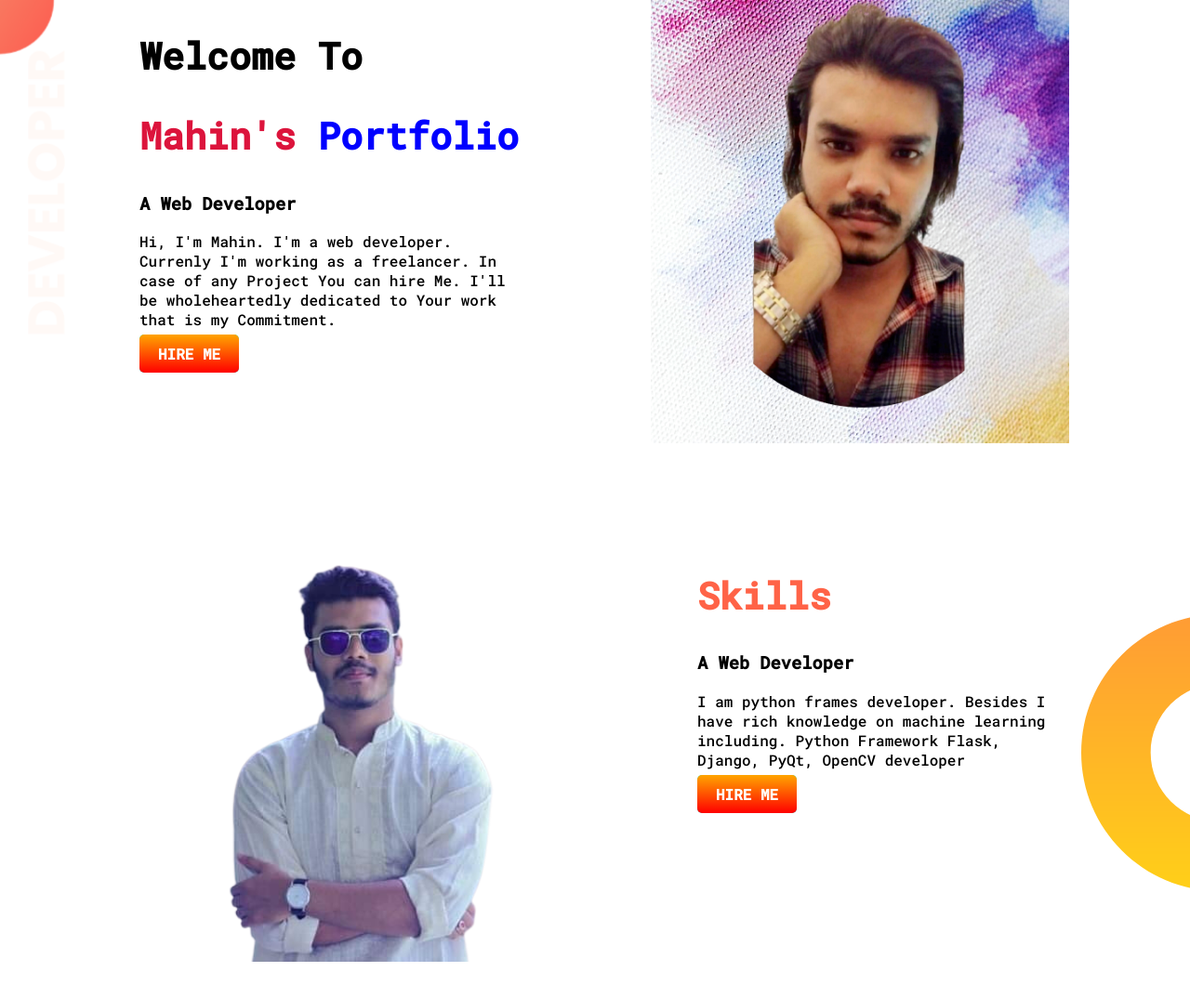
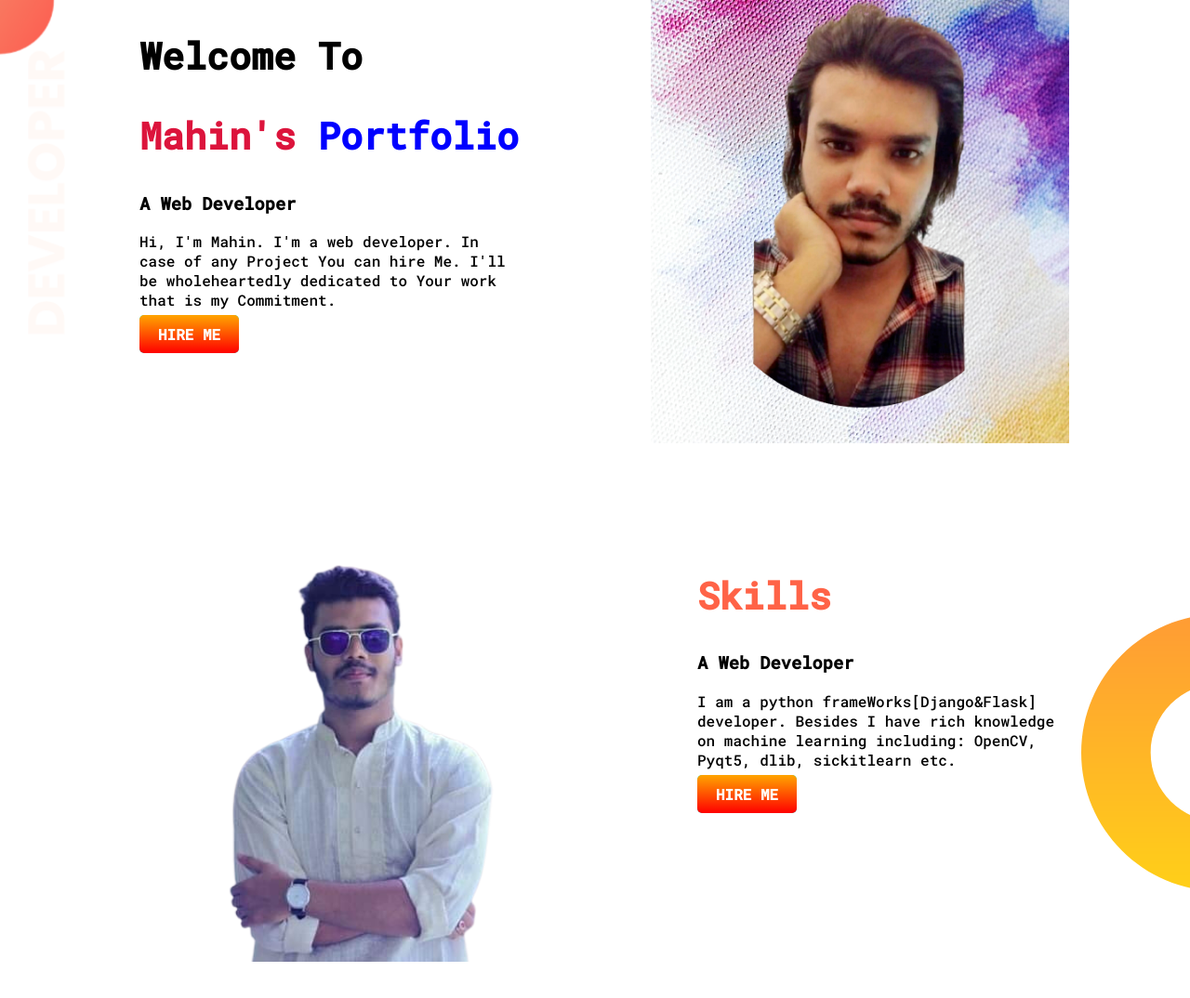
Before and after one commit to Mahin05/portfolio-of-mahin, a plain HTML site: page index.html in a window 1280 px wide. Shown: the top 1074 px of the page at 93% size. Drawn offline with Linux system fonts and the light colour scheme.

Commit message:
latest commit

```diff
--- a/index.html
+++ b/index.html
@@ -20,7 +20,7 @@
             <h1>Welcome To</h1>
             <h1 id="reset"><span id="namecolor">Mahin's</span> <span id="port">Portfolio</span></h1>
             <h3>A Web Developer</h3>
-            <p>Hi, I'm Mahin. I'm a web developer. Currenly I'm working as a freelancer. In case of any Project You can
+            <p>Hi, I'm Mahin. I'm a web developer. In case of any Project You can
                 hire Me. I'll be wholeheartedly dedicated to Your work that is my Commitment.</p>
             <a class="link-button" target="_blank" href="https://www.linkedin.com/in/mahin-islam05/">HIRE ME</a>
         </div>
@@ -35,8 +35,8 @@
         <div id="b" class="half-width">
             <h1 id="ski">Skills</h1>
             <h3>A Web Developer</h3>
-            <p>I am python frames developer. Besides I have rich knowledge on machine learning including. Python
-                Framework Flask, Django, PyQt, OpenCV developer</p>
+            <p>I am a python frameWorks[Django&Flask] developer. Besides I have rich knowledge on machine learning
+                including: OpenCV, Pyqt5, dlib, sickitlearn etc.</p>
             <a class="link-button" target="_blank" href="https://www.linkedin.com/in/mahin-islam05/">HIRE ME</a>
         </div>
     </section>
```
